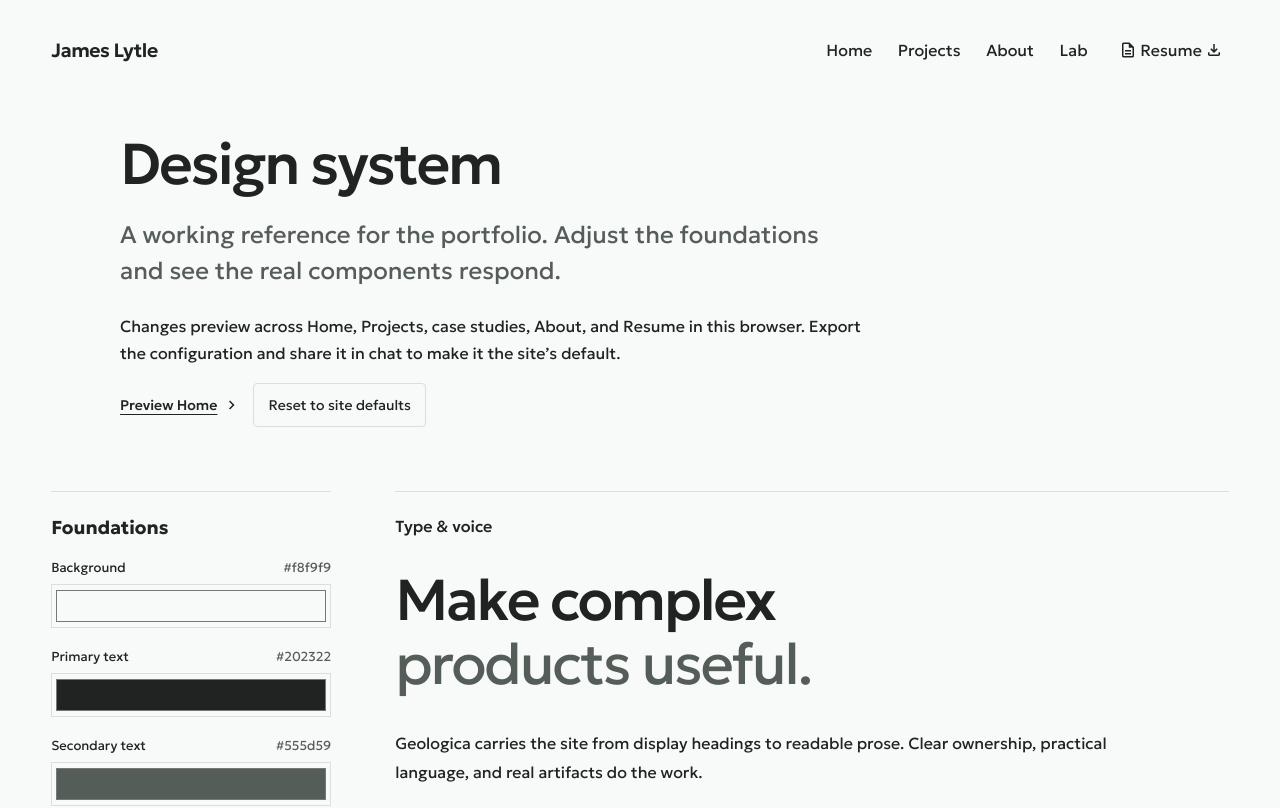
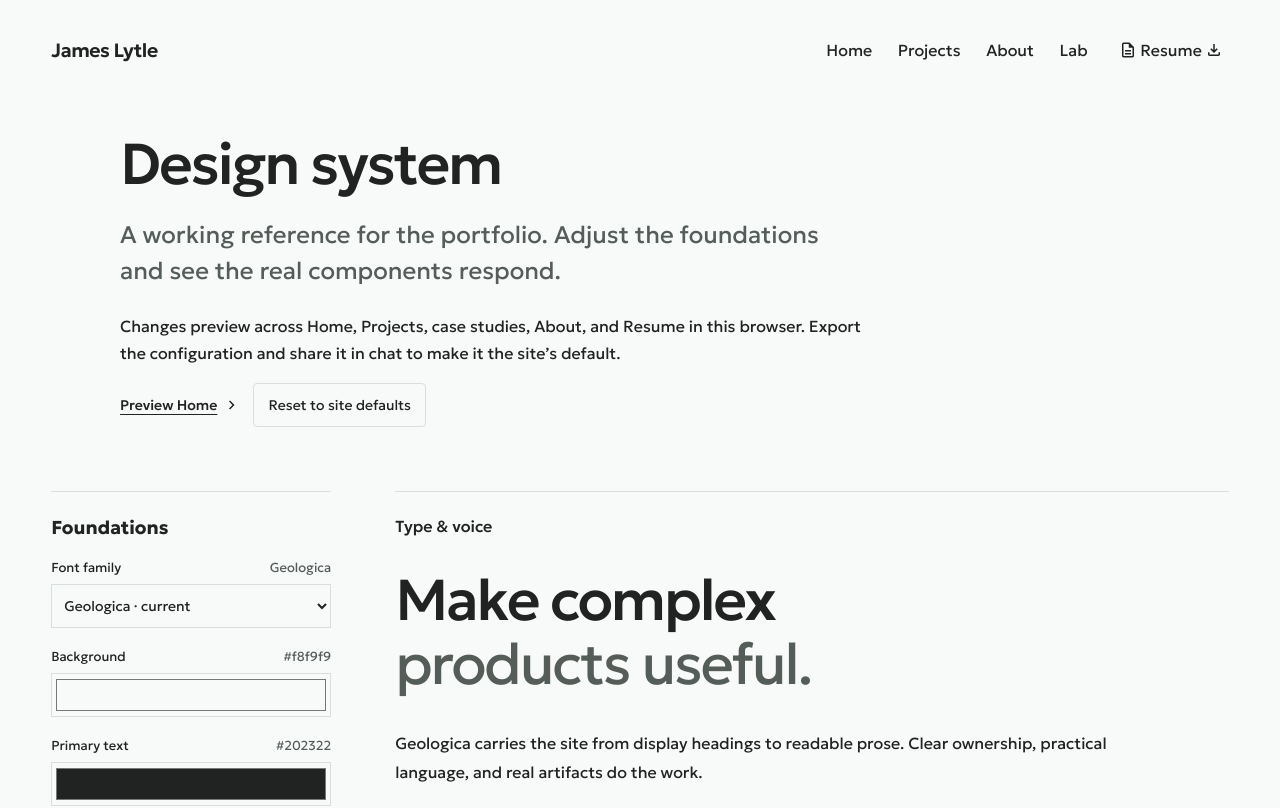
Before and after one commit to 03stories/jameslytle.com, a React (Vite) app: page /sandbox in a window 1280 px wide. Shown: the top 808 px of the page. Built offline with nearby package versions, Linux system fonts and the light colour scheme.

Commit message:
Add font family choices to design system configuration

```diff
--- a/src/design/tokens.js
+++ b/src/design/tokens.js
@@ -1,6 +1,13 @@
 import defaults from './tokens.json';
 export { defaults };
 export const storageKey = 'jl-portfolio-design-v1';
+export const fonts = {
+  geologica: { label: 'Geologica · current', stack: "'Geologica', 'Helvetica Neue', Arial, sans-serif" },
+  inter: { label: 'Inter · neutral sans', stack: "'Inter', 'Helvetica Neue', Arial, sans-serif" },
+  'source-sans': { label: 'Source Sans 3 · humanist sans', stack: "'Source Sans 3', 'Helvetica Neue', Arial, sans-serif" },
+  system: { label: 'System sans · native', stack: "system-ui, -apple-system, BlinkMacSystemFont, 'Segoe UI', sans-serif" },
+  georgia: { label: 'Georgia · serif', stack: "Georgia, 'Times New Roman', serif" }
+};
 export const ranges = {
   'gutter-max': [20, 96], 'section-max': [56, 160], 'display-max': [52, 96],
   'body-size': [14, 20], 'image-radius': [0, 24], 'action-radius': [0, 16],
@@ -11,7 +18,9 @@ export function validateTokens(input) {
   const result = { ...defaults };
   for (const [key, value] of Object.entries(input)) {
     if (!Object.hasOwn(defaults, key)) throw new Error(`Unknown token: ${key}`);
-    if (ranges[key]) {
+    if (key === 'font') {
+      if (typeof value !== 'string' || !Object.hasOwn(fonts, value)) throw new Error('Choose a supported font option.');
+    } else if (ranges[key]) {
       const [min, max] = ranges[key];
       if (typeof value !== 'number' || !Number.isFinite(value) || value < min || value > max) throw new Error(`${key} must be between ${min} and ${max}.`);
     } else if (typeof value !== 'string' || !/^#[0-9a-f]{6}$/i.test(value)) throw new Error(`${key} needs a six-digit hex color.`);
@@ -20,7 +29,7 @@ export function validateTokens(input) {
   return result;
 }
 export function tokenStyles(tokens) {
-  return Object.fromEntries(Object.entries(tokens).map(([key, value]) => [`--portfolio-${key}`, typeof value === 'number' ? `${value}${key === 'shadow-opacity' ? '%' : 'px'}` : value]));
+  return Object.fromEntries(Object.entries(tokens).map(([key, value]) => [`--portfolio-${key}`, key === 'font' ? fonts[value].stack : typeof value === 'number' ? `${value}${key === 'shadow-opacity' ? '%' : 'px'}` : value]));
 }
 export function readTokens() {
   try { return validateTokens(JSON.parse(localStorage.getItem(storageKey)) || defaults); } catch { return { ...defaults }; }
--- a/src/design/tokens.json
+++ b/src/design/tokens.json
@@ -1,4 +1,5 @@
 {
+  "font": "geologica",
   "bg": "#f8f9f9",
   "ink": "#202322",
   "muted": "#555d59",
--- a/src/pages/SandboxPage.jsx
+++ b/src/pages/SandboxPage.jsx
@@ -1,9 +1,10 @@
 import { useEffect, useState } from 'react';
 import { Link } from 'react-router-dom';
 import MaterialIcon from '../components/MaterialIcon';
-import { defaults, ranges, readTokens, previewTokens, validateTokens, contrast } from '../design/tokens';
+import { defaults, fonts, ranges, readTokens, previewTokens, validateTokens, contrast } from '../design/tokens';
 
 const labels = {
+  font: 'Font family',
   bg: 'Background', ink: 'Primary text', muted: 'Secondary text', accent: 'Primary action',
   'accent-hover': 'Action hover', 'action-tint': 'Action tint', line: 'Dividers', 'image-border': 'Image edge',
   'gutter-max': 'Outer gutter ceiling', 'section-max': 'Section spacing ceiling', 'display-max': 'Display size ceiling',
@@ -44,13 +45,13 @@ export default function SandboxPage() {
           <h3>Foundations</h3>
           {Object.entries(tokens).map(([key, value]) => (
             <label className="design-control" key={key} htmlFor={`token-${key}`}>
-              <span>{labels[key]} <output>{value}{ranges[key] ? key === 'shadow-opacity' ? '%' : 'px' : ''}</output></span>
-              {ranges[key] ? <input id={`token-${key}`} type="range" min={ranges[key][0]} max={ranges[key][1]} step={key === 'display-max' ? 0.1 : 1} value={value} onChange={e => update({ ...tokens, [key]: Number(e.target.value) })} /> : <input id={`token-${key}`} type="color" value={value} onChange={e => update({ ...tokens, [key]: e.target.value })} />}
+              <span>{labels[key]} <output>{key === 'font' ? fonts[value].label.split(' · ')[0] : value}{ranges[key] ? key === 'shadow-opacity' ? '%' : 'px' : ''}</output></span>
+              {key === 'font' ? <select id={`token-${key}`} value={value} onChange={e => update({ ...tokens, font: e.target.value })}>{Object.entries(fonts).map(([id, font]) => <option key={id} value={id}>{font.label}</option>)}</select> : ranges[key] ? <input id={`token-${key}`} type="range" min={ranges[key][0]} max={ranges[key][1]} step={key === 'display-max' ? 0.1 : 1} value={value} onChange={e => update({ ...tokens, [key]: Number(e.target.value) })} /> : <input id={`token-${key}`} type="color" value={value} onChange={e => update({ ...tokens, [key]: e.target.value })} />}
             </label>
           ))}
         </aside>
         <div className="design-specimens">
-          <section className="design-specimen"><h3>Type & voice</h3><div className="home-intro"><h2>Make complex<br /><span>products useful.</span></h2></div><div className="portfolio-editorial-prose"><p>Geologica carries the site from display headings to readable prose. Clear ownership, practical language, and real artifacts do the work.</p><h2>A clear section heading</h2><p>Long-form copy stays within a comfortable reading measure. Supporting text uses the secondary color without losing contrast.</p></div><p className="design-muted">Secondary text · Metadata · Artifact captions</p></section>
+          <section className="design-specimen"><h3>Type & voice</h3><div className="home-intro"><h2>Make complex<br /><span>products useful.</span></h2></div><div className="portfolio-editorial-prose"><p>{fonts[tokens.font].label.split(' · ')[0]} carries the site from display headings to readable prose. Clear ownership, practical language, and real artifacts do the work.</p><h2>A clear section heading</h2><p>Long-form copy stays within a comfortable reading measure. Supporting text uses the secondary color without losing contrast.</p></div><p className="design-muted">Secondary text · Metadata · Artifact captions</p></section>
           <section className="design-specimen"><h3>Actions & navigation</h3><div className="home-actions"><a className="home-primary-action" href="mailto:jameslytle@hey.com"><MaterialIcon name="mail" />Start a conversation</a><Link className="portfolio-text-link" to="/projects">View projects <MaterialIcon name="chevron_right" /></Link></div><p className="design-muted">Hover or focus Resume in the header to preview its download treatment.</p></section>
           <section className="design-specimen portfolio-project"><div className="portfolio-project-copy"><h3>Real artifacts</h3><p className="portfolio-role">Role: Design and implementation</p><p>Original proportions, a fine image edge, soft corners, and a restrained shadow.</p></div><figure><img src={`${import.meta.env.BASE_URL}content/other-things/photo-palette/default-photo.jpg`} alt="Color study photograph used for the portfolio’s Photo Palette experiment" /><figcaption className="portfolio-figure-label">Image treatment responds to the controls.</figcaption></figure></section>
           <section className="design-specimen"><h3>Contrast checks</h3><ul className="design-contrast">{checks.map(([label, foreground, background]) => { const ratio = contrast(foreground, background); return <li key={label}><span>{label}</span><strong>{ratio.toFixed(2)}:1 · {ratio >= 4.5 ? 'AA body pass' : 'Below AA body target'}</strong></li>; })}</ul></section>
--- a/src/styles.css
+++ b/src/styles.css
@@ -1,4 +1,4 @@
-@import url('https://fonts.googleapis.com/css2?family=Geologica:wght@400..700&display=swap');
+@import url('https://fonts.googleapis.com/css2?family=Geologica:wght@400..700&family=Inter:wght@400..700&family=Source+Sans+3:wght@400..700&display=swap');
 
 :root {
   color-scheme: light;
@@ -227,7 +227,6 @@ select:focus-visible {
 
 /* Approved shared portfolio foundations; applied as each MVP page migrates. */
 .portfolio-shell {
-  --portfolio-font: 'Geologica', 'Helvetica Neue', Arial, sans-serif;
   --portfolio-gutter: clamp(1.25rem, 4vw, var(--portfolio-gutter-max));
   --portfolio-section-space: clamp(3.5rem, 7vw, var(--portfolio-section-max));
   max-width: 1440px;
@@ -757,3 +756,5 @@ select:focus-visible {
 .design-export textarea { width: 100%; padding: 1rem; color: var(--portfolio-ink); background: var(--portfolio-bg); border: 1px solid var(--portfolio-line); font-size: 0.875rem; line-height: 1.5; resize: vertical; }
 .design-export summary { min-height: 44px; padding-block: 1rem; cursor: pointer; }
 @media (max-width: 720px) { .design-workspace { grid-template-columns: 1fr; } .design-controls { display: grid; grid-template-columns: repeat(2, minmax(0, 1fr)); gap: 0 1rem; } .design-controls h3 { grid-column: 1 / -1; } .design-control > span { flex-direction: column; gap: 0.25rem; } }
+
+.design-control select { width: 100%; min-height: 44px; margin-top: 0.5rem; padding: 0.5rem; font: inherit; font-size: 0.875rem; color: var(--portfolio-ink); background: var(--portfolio-bg); border: 1px solid var(--portfolio-line); }
```
